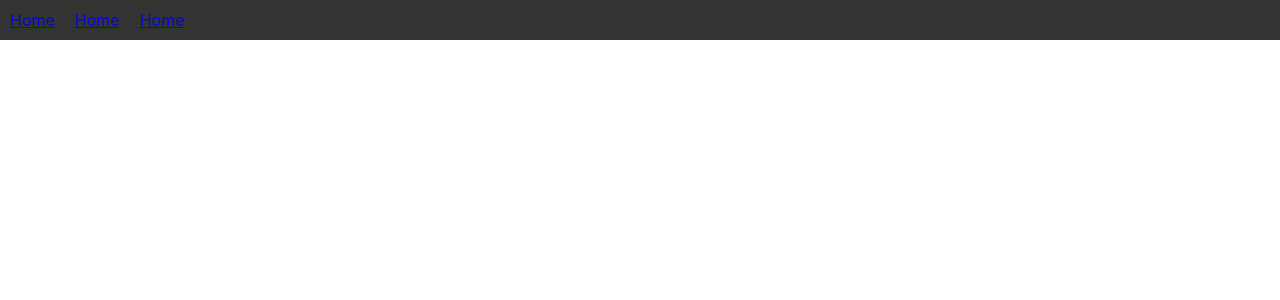
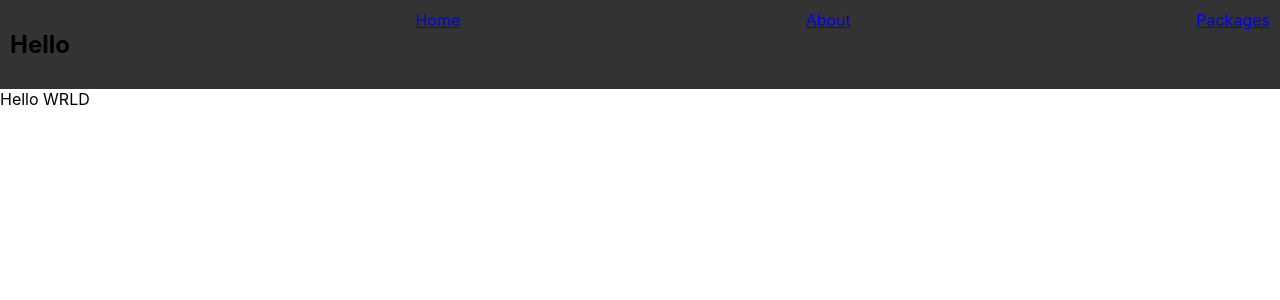
Before and after one commit to theBwoyProgrammer/pearl-bets, a React (Create React App) app: page / in a window 1280 px wide. Shown: the top 300 px of the page. Built offline with nearby package versions, Linux system fonts and the light colour scheme.

Commit message:
finished nav logic

```diff
--- a/src/App.js
+++ b/src/App.js
@@ -1,12 +1,37 @@
-import logo from './logo.svg';
-import './App.css';
+// import logo from './logo.svg';
+// import './App.css';
+// import Header from './components/Header';
+
+// function App() {
+//   return (
+//     <div className="App">
+//       <Header/>
+//     </div>
+//   );
+// }
+
+// export default App;
+
+// App.js
+import React from 'react';
+import { BrowserRouter as Router, Route, Routes } from 'react-router-dom';
 import Header from './components/Header';
+import Home from './components/Home';
+import About from './components/About';
+import Services from './components/Services';
 
 function App() {
   return (
-    <div className="App">
-      <Header/>
-    </div>
+    <Router>
+      <div>
+        <Header />
+        <Routes>
+          <Route path="/" element={<Home />} />
+          <Route path="/about" element={<About />} />
+          <Route path="/services" element={<Services />} />
+        </Routes>
+      </div>
+    </Router>
   );
 }
 
--- /dev/null
+++ b/src/components/About.jsx
@@ -0,0 +1,12 @@
+// components/About.js
+import React from 'react';
+
+const About = () => {
+  return (
+    <div>
+        <header>Hello WRLD About</header>
+    </div>
+  );
+}
+
+export default About;
--- a/src/components/Header.jsx
+++ b/src/components/Header.jsx
@@ -1,19 +1,23 @@
 import React from 'react';
-import { Link } from 'react-router-dom';
-import '../Styles/Header.css'
+import { NavLink } from 'react-router-dom';
+import '../Styles/Header.css';
+import Home from './Home';
+import About from './About';
+import Services from './Services';
 
 const Header = () => {
     return (
-        <header className="header">
-            <nav className='nav'>
-                <ul className="nav-list">
-                    <a href="#" className="nav-item">Home</a>
-                    <a href="#" className="nav-item">Home</a>
-                    <a href="#" className="nav-item">Home</a>
-                </ul>
-            </nav>
+    <header className="header">
 
-        </header>
+        <nav className='nav'>
+        <h1>Hello</h1>
+            <NavLink to="/" exact activeClassName="active">Home</NavLink>
+            <NavLink to="/about" activeClassName="active">About</NavLink>
+            <NavLink to="/services" activeClassName="active">Packages</NavLink>
+
+       </nav>
+
+    </header>
     );
 };
 
--- /dev/null
+++ b/src/components/Home.jsx
@@ -0,0 +1,12 @@
+// components/Home.js
+import React from 'react';
+
+const Home = () => {
+  return (
+    <div>
+        <header>Hello WRLD</header>
+    </div>
+  );
+}
+
+export default Home;
--- /dev/null
+++ b/src/components/Services.jsx
@@ -0,0 +1,12 @@
+// components/Services.js
+import React from 'react';
+
+const Services = () => {
+  return (
+    <div>
+        <header>Hello WRLD Pacakages</header>
+    </div>
+  );
+}
+
+export default Services;
```
